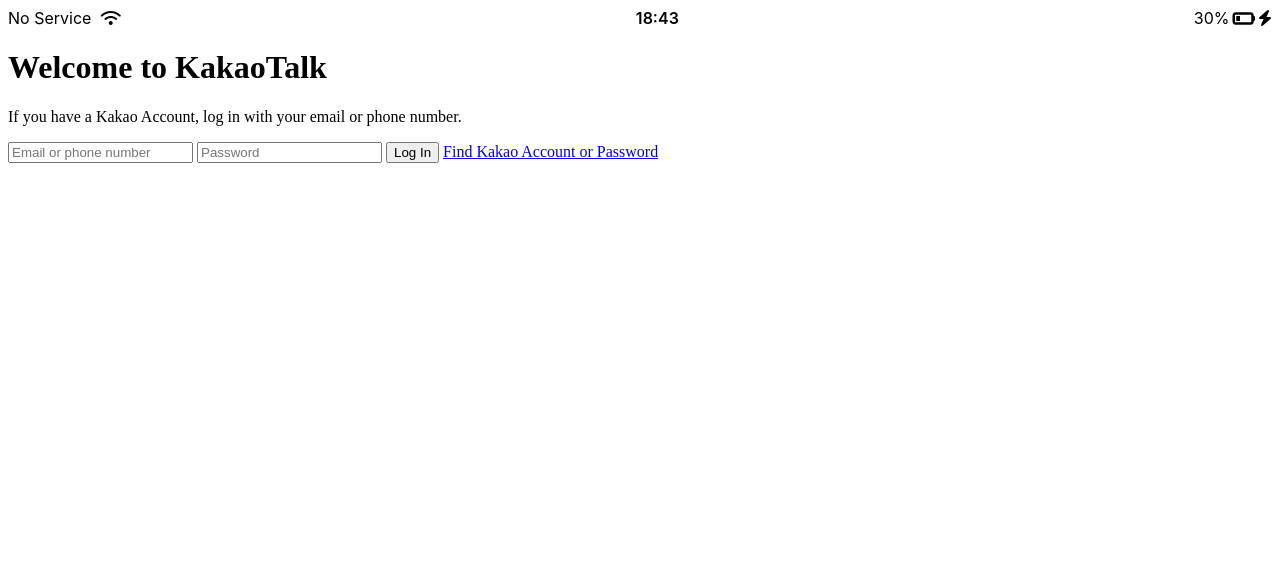
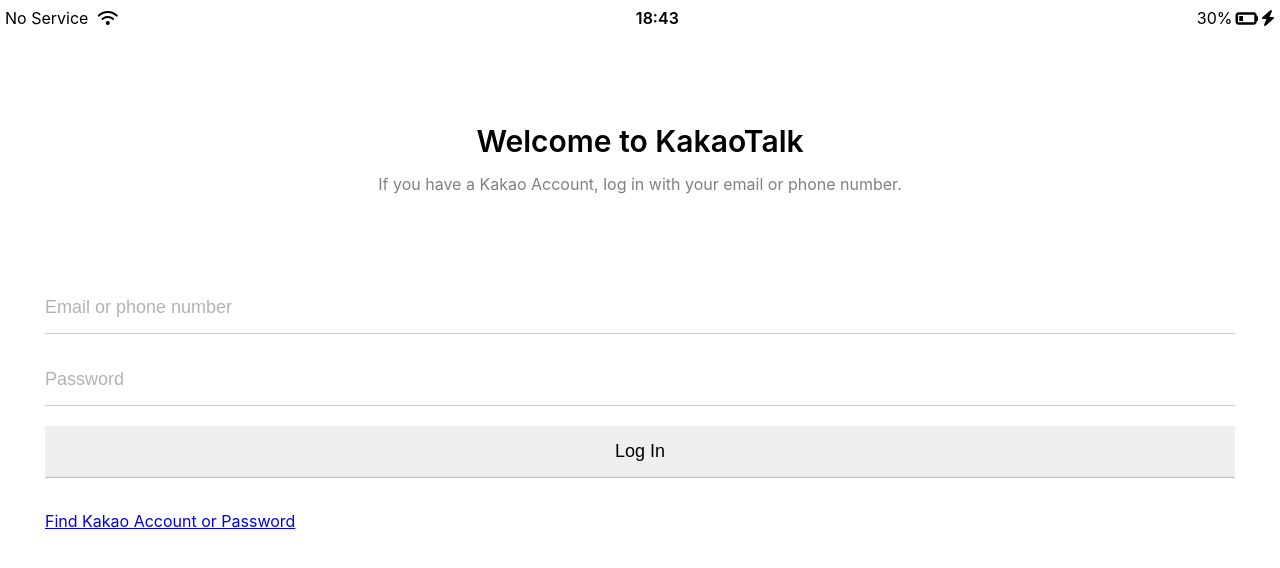
Before and after one commit to oaat9309/kokoaclone2021, a plain HTML site: page index.html in a window 1280 px wide. Drawn offline with Linux system fonts and the light colour scheme.

Commit message:
edited index
-reset.css 추가
-status-bar.css 분리
-index내 form 태그 편집
-variables.css 추가

```diff
--- /dev/null
+++ b/reset.css
@@ -0,0 +1,47 @@
+html, body, div, span, applet, object, iframe,
+h1, h2, h3, h4, h5, h6, p, blockquote, pre,
+a, abbr, acronym, address, big, cite, code,
+del, dfn, em, img, ins, kbd, q, s, samp,
+small, strike, strong, sub, sup, tt, var,
+b, u, i, center,
+dl, dt, dd, ol, ul, li,
+fieldset, form, label, legend,
+table, caption, tbody, tfoot, thead, tr, th, td,
+article, aside, canvas, details, embed,
+figure, figcaption, footer, header, hgroup,
+menu, nav, output, ruby, section, summary,
+time, mark, audio, video {
+	margin: 0;
+	padding: 0;
+	border: 0;
+	font-size: 100%;
+	font: inherit;
+	vertical-align: baseline;
+}
+/* HTML5 display-role reset for older browsers */
+article, aside, details, figcaption, figure,
+footer, header, hgroup, menu, nav, section {
+	display: block;
+}
+body {
+	line-height: 1;
+}
+ol, ul {
+	list-style: none;
+}
+blockquote, q {
+	quotes: none;
+}
+blockquote:before, blockquote:after,
+q:before, q:after {
+	content: '';
+	content: none;
+}
+table {
+	border-collapse: collapse;
+	border-spacing: 0;
+}
+
+input:focus {
+	outline: none;
+}
--- /dev/null
+++ b/status-bar.css
@@ -0,0 +1,26 @@
+.status-bar {
+    display: flex;
+    justify-content: space-between;
+    font-weight: 400;
+    padding: 10px 5px;
+}
+
+.status-bar__column:first-child span{
+    margin-right: 5px;
+}
+
+.status-bar__column:nth-child(2) {
+    font-weight: 600;
+    display: flex;
+    justify-content: center;
+}
+
+.status-bar__column:last-child {
+    display: flex;
+    justify-content: flex-end;
+    align-items: center;
+}
+
+.status-bar__column:last-child .fa-battery-quarter {
+    margin: 0px 3px;
+}
--- a/style.css
+++ b/style.css
@@ -1,28 +1,57 @@
 @import url('https://fonts.googleapis.com/css2?family=Open+Sans&display=swap');
 
-.status-bar {
-    display: flex;
-    justify-content: space-between;
-    font-weight: 400;
-    font-family:-apple-system, BlinkMacSystemFont, 'Segoe UI', Roboto, Oxygen, Ubuntu, Cantarell, 'Open Sans', 'Helvetica Neue', sans-serif
+@import "./reset.css";
+
+@import "./status-bar.css";
+
+@import "./variables.css";
+
+body {
+    font-family: -apple-system, BlinkMacSystemFont, 'Segoe UI', Roboto, Oxygen, Ubuntu, Cantarell, 'Open Sans', 'Helvetica Neue', sans-serif;
 }
 
-.status-bar__column:first-child span{
-    margin-right: 5px;
-}
-
-.status-bar__column:nth-child(2) {
-    font-weight: 600;
+.welcome-header {
+    margin: 90px 0px;
+    text-align: center;
     display: flex;
-    justify-content: center;
-}
-
-.status-bar__column:last-child {
-    display: flex;
-    justify-content: flex-end;
+    flex-direction: column;
     align-items: center;
 }
 
-.status-bar__column:last-child .fa-battery-quarter {
-    margin: 0px 3px;
+.welcome-header__title {
+    margin-bottom: 20px;
+    font-size: 30px;
+    font-weight: 600;
 }
+
+.welcome-header__text {
+    width: 60%;
+    color: gray;
+}
+
+.login-form {
+    display: flex;
+    flex-direction: column;
+    margin: 0px 45px;
+}
+
+.login-form input {
+    border: none;
+    border-bottom: 1px solid rgba(0, 0, 0, 0.2);
+    padding: 15px 0px;
+    margin-bottom: 20px;
+    font-size: 18px;
+    transition: 0.3s ease-in-out;
+}
+
+.login-form input::placeholder {
+    color: rgba(0, 0, 0, 0.3);
+}
+
+.login-form input:nth-child(3) {
+    margin-bottom: 35px;
+}
+
+.login-form input:focus {
+    border-color: var(--yellow);
+}
--- /dev/null
+++ b/variables.css
@@ -0,0 +1,3 @@
+:root {
+    --yellow: #fae100;
+}
```
